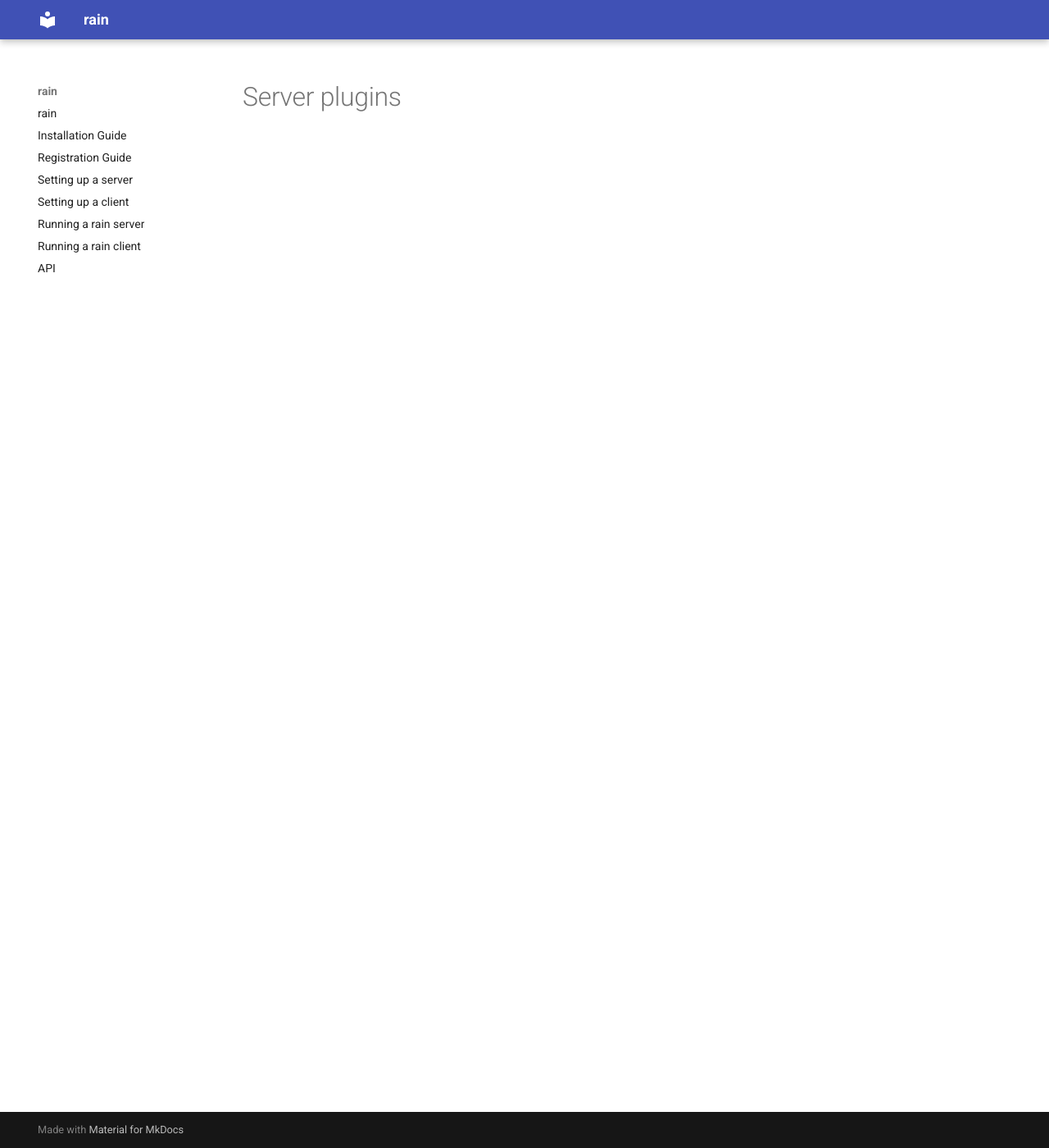
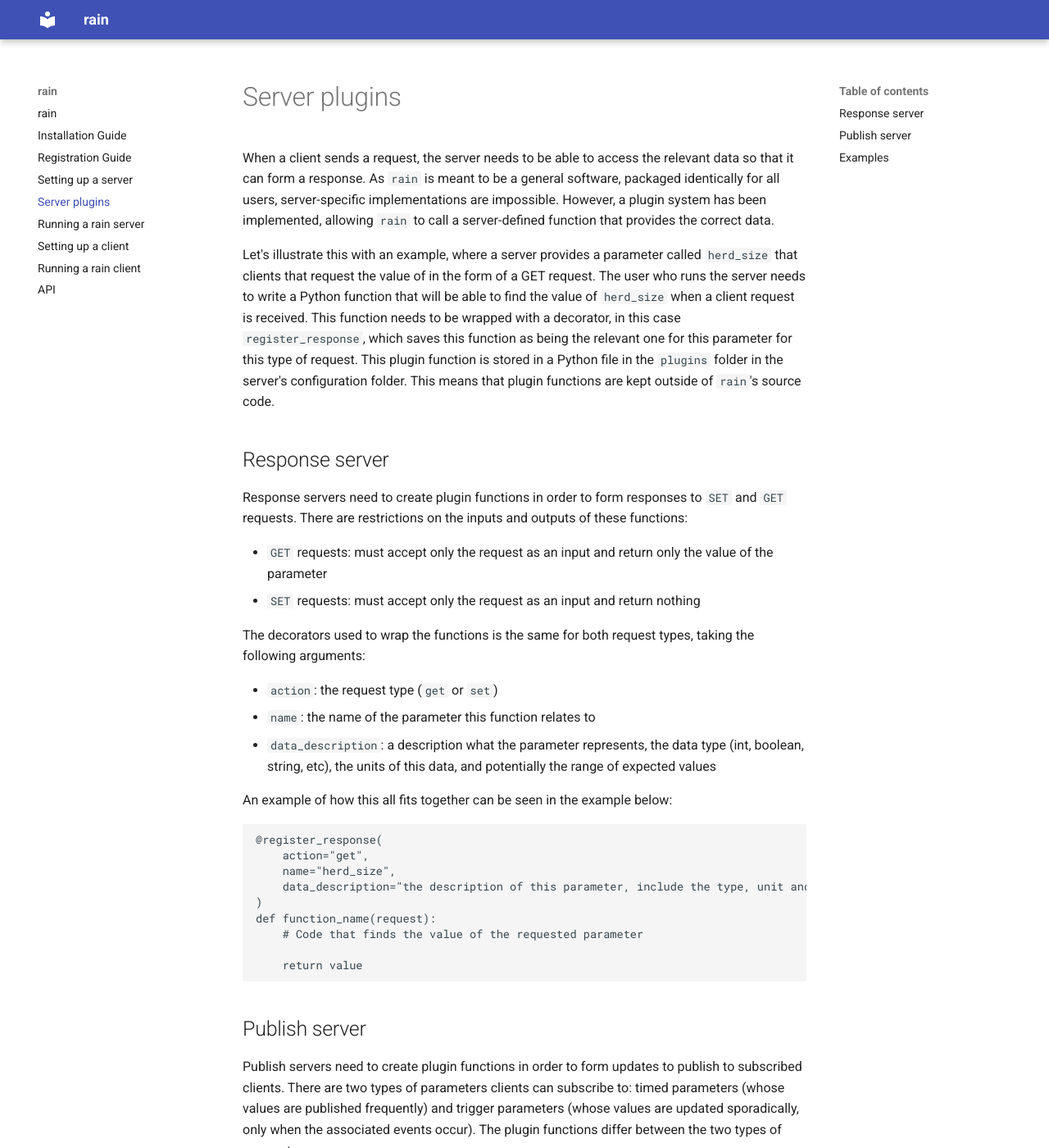
Before and after one commit to danielk333/rain, an MkDocs documentation site: the page built from docs/plugins.md, in a window 1280 px wide and 1400 px high. Shown: the whole window at 82% size. Built offline with MkDocs 1.6.1 and Material for MkDocs 9.7.7, drawn with Linux system fonts in a browser that asks for light colours; some of the changed text lies outside the part shown.

Commit message:
Added a guide to plugins

````diff
--- a/docs/plugins.md
+++ b/docs/plugins.md
@@ -1 +1,84 @@
 # Server plugins
+
+When a client sends a request, the server needs to be able to access the relevant data so that it can form a response.
+As `rain` is meant to be a general software, packaged identically for all users, server-specific implementations are impossible.
+However, a plugin system has been implemented, allowing `rain` to call a server-defined function that provides the correct data.
+
+Let's illustrate this with an example, where a server provides a parameter called `herd_size` that clients that request the value of in the form of a GET request.
+The user who runs the server needs to write a Python function that will be able to find the value of `herd_size` when a client request is received.
+This function needs to be wrapped with a decorator, in this case `register_response`, which saves this function as being the relevant one for this parameter for this type of request.
+This plugin function is stored in a Python file in the `plugins` folder in the server's configuration folder.
+This means that plugin functions are kept outside of `rain`'s source code.
+
+## Response server
+
+Response servers need to create plugin functions in order to form responses to `SET` and `GET` requests.
+There are restrictions on the inputs and outputs of these functions:
+
+- `GET` requests: must accept only the request as an input and return only the value of the parameter
+- `SET` requests: must accept only the request as an input and return nothing
+
+The decorators used to wrap the functions is the same for both request types, taking the following arguments:
+
+- `action`: the request type (`get` or `set`)
+- `name`: the name of the parameter this function relates to
+- `data_description`: a description what the parameter represents, the data type (int, boolean, string, etc), the units of this data, and potentially the range of expected values
+
+An example of how this all fits together can be seen in the example below:
+```
+@register_response(
+    action="get",
+    name="herd_size",
+    data_description="the description of this parameter, include the type, unit and range of values"
+)
+def function_name(request):
+    # Code that finds the value of the requested parameter
+
+    return value
+```
+
+## Publish server
+
+Publish servers need to create plugin functions in order to form updates to publish to subscribed clients.
+There are two types of parameters clients can subscribe to: timed parameters (whose values are published frequently) and trigger parameters (whose values are updated sporadically, only when the associated events occur).
+The plugin functions differ between the two types of parameters.
+
+For timed parameters, the plugin functions must accept only the name of the parameter as an input and return only the value of the parameter.
+These functions are decorated using a function taking the following arguments:
+
+- `action`: the request type (`sub`)
+- `name`: the name of the parameter this function relates to
+- `interval`: the time between updates (in seconds)
+- `data_description`: a description what the parameter represents, the data type (int, boolean, string, etc), the units of this data, and potentially the range of expected values
+
+For trigger parameters, the decorator is called as a normal function, without an associated function to decorate.
+This function takes the following arguments:
+
+- `name`: the name of the parameter this function relates to
+- `data_description`: a description what the parameter represents, the data type (int, boolean, string, etc), the units of this data, and potentially the range of expected values
+
+Below is an example of how plugin functions for timed parameters are laid out, using the same example as above:
+```
+@register_publish(
+    action="sub",
+    name="herd_size",
+    interval=5,
+    data_description="the description of this parameter, include the type, unit and range of values"
+)
+def function_name(param_name):
+    # Code that finds the value of param_name
+
+    return value
+```
+
+And for trigger parameters:
+```
+register_trigger(
+    name="trigger_name",
+    data_description="the description of this parameter, include the type, unit and range of values"
+)
+```
+
+## Examples
+
+Example files containing example plugin functions can be found in `examples/plugins`.
--- a/mkdocs.yml
+++ b/mkdocs.yml
@@ -19,7 +19,8 @@ nav:
   - installation.md
   - registration.md
   - setup_server.md
+  - plugins.md
+  - run_server.md
   - setup_client.md
-  - run_server.md
   - run_client.md
   - api.md
````
Also changed, not shown: docs/index.md (+1 -1 lines).
